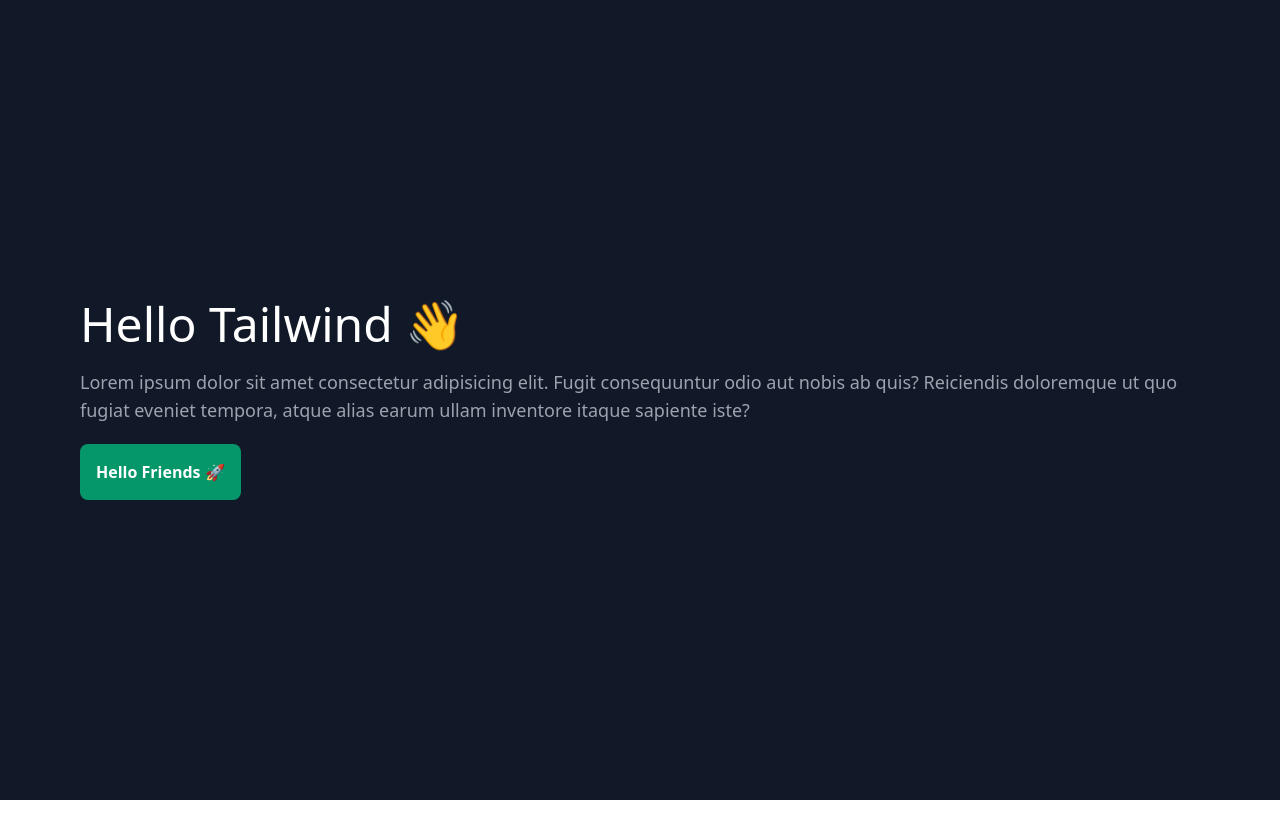
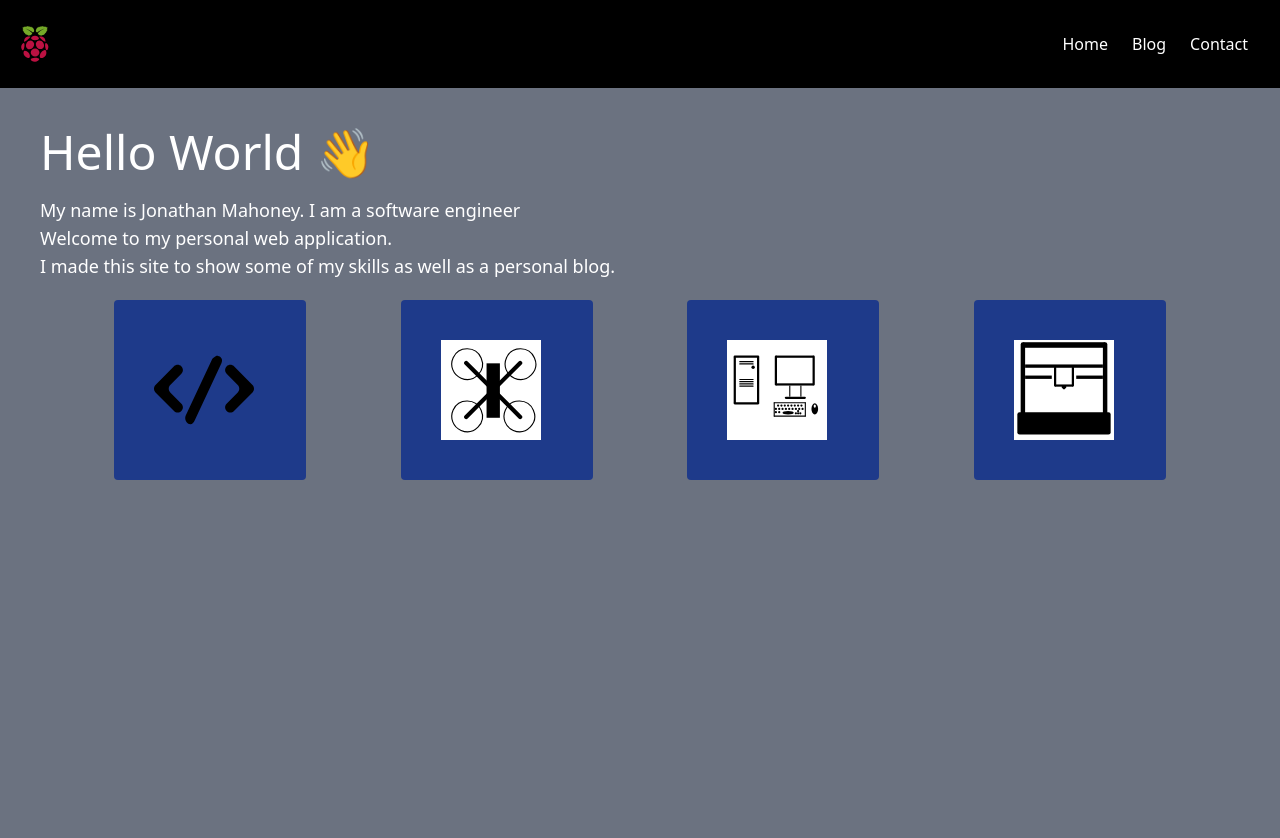
Before and after one commit to jonmahoney15/PersonalSite, a React (Create React App) app in the folder client/: page / in a window 1280 px wide. Shown: the top 838 px of the page. Before the commit the page ends 800 px from the top, so only its background shows below. Built offline with nearby package versions, Linux system fonts and the light colour scheme; the HTML template or start-up script is replaced by a standard one.

Commit message:
added some responsiveness

```diff
--- a/client/src/App.tsx
+++ b/client/src/App.tsx
@@ -1,16 +1,36 @@
+import Navbar from './components/Navbar';
 import './styles/output.css';
+import {ReactComponent as Printer} from './svg/3d_Printer.svg';
+import {ReactComponent as Coding} from './svg/code.svg'
+import {ReactComponent as Computer} from './svg/Computer.svg';
+import {ReactComponent as Quadcopter} from './svg/Quadcopter.svg';
+import Card from './components/Card';
+
 function App() {
   return (
-    <div className="bg-gray-900 p-20 h-screen flex justify-center items-start flex-col">
-      <h1 className="text-5xl text-white">Hello Tailwind 👋</h1>
-      <p className="text-gray-400 mt-5 text-lg">
-        Lorem ipsum dolor sit amet consectetur adipisicing elit. Fugit
-        consequuntur odio aut nobis ab quis? Reiciendis doloremque ut quo fugiat
-        eveniet tempora, atque alias earum ullam inventore itaque sapiente iste?
-      </p>
-      <button className="p-4 bg-green-600 rounded-lg font-bold text-white mt-5 hover:bg-gray-600">
-        Hello Friends 🚀
-      </button>
+    <div>
+      <Navbar/>
+      <div className="p-5 bg-gray-500 h-screen">
+        <div className="flex justify-center p-5 items-start flex-col" >
+          <h1 className="justify-center text-5xl text-white">Hello World 👋</h1>
+          <p className="justify-center text-white mt-5 text-lg">
+              My name is Jonathan Mahoney. I am a software engineer
+            <br/>
+              Welcome to my personal web application.
+            <br/>
+              I made this site to show some of my skills as well as a personal blog.
+          </p>
+        </div>
+        <div className="flex items-center justify-evenly">
+          <Card icon={Coding} altText="Coding" description='Text Text'/>
+          <Card icon={Quadcopter} altText="Quadcopter" description="I like me some quadcopters to do the flippy-floppys"/>
+          <Card
+            icon={Computer}
+            altText="Computer"
+            description="I build my own computers. I also enjoy messing around with small computers like raspberry pis to build my own home network."/>
+          <Card icon={Printer} altText="3D-Printer" description="I annoy my wife with printing everything we own."/>
+        </div>
+      </div>
     </div>
   );
 }
--- /dev/null
+++ b/client/src/components/Card.tsx
@@ -0,0 +1,25 @@
+import React from "react";
+import '../styles/Card.css';
+
+interface CardProp {
+    icon: React.FunctionComponent<React.SVGProps<SVGSVGElement>>;
+    altText: string;
+    description: string;
+}
+
+const Card = (props: CardProp) => {
+  return (
+      <div id="Card">
+          <div className="align-middle p-10 bg-blue-900 rounded">
+            <props.icon style={{height: 100, width: 100}}/>
+          </div>
+          <div className="description">
+            <div>
+              <p className="text-black w-10 md:w-48 lg:w-98">{props.description}</p>
+            </div>
+          </div>
+      </div>
+  );
+}
+
+export default Card;
--- /dev/null
+++ b/client/src/components/Navbar.tsx
@@ -0,0 +1,22 @@
+import RasPi from "../svg/raspberry-pi.svg";
+
+const Navbar = () => {
+    return (
+        <nav className="flex flex-wrap items-center justify-between p-5 bg-black">
+            <img src={RasPi} alt="text" width="120"/>
+            <div className="flex md:hidden">
+                <button id="hamburger">
+                    <img className="toggle block" alt="" height="40" width="40"/>
+                    <img className="toggle hidden" alt="" height="40" width="40"/>
+                </button>
+            </div>
+            <div className="toggle hidden md:flex w-full md:w-auto text-right text-bold mt-5 md:mt-0 border-t-2 border-blue-900 md:border-none">
+                <a href="/" className="block rounded md:inline-block text-white hover:bg-blue-500 px-3 py-3 border-b-2 border-blue-900 md:border-none">Home</a>
+                <a href="/Blog" className="block rounded md:inline-block text-white hover:bg-blue-500 px-3 py-3 border-b-2 border-blue-900 md:border-none">Blog</a>
+                <a href="/Contact" className="block rounded md:inline-block text-white hover:bg-blue-500 px-3 py-3 border-b-2 border-blue-900 md:border-none">Contact</a>
+            </div>
+        </nav>
+    );
+}
+
+export default Navbar;
--- /dev/null
+++ b/client/src/styles/Card.css
@@ -0,0 +1,12 @@
+#Card .description{
+    visibility: hidden;
+    height: 0px;
+}
+
+#Card:hover .description{
+    visibility: visible;
+    height: auto;
+    padding: 5px;
+    background-color: white;
+    border-radius: 0 0 5px 5px;
+}
--- a/client/tailwind.config.js
+++ b/client/tailwind.config.js
@@ -661,6 +661,7 @@
       110: '1.1',
       125: '1.25',
       150: '1.5',
+      200: '2'
     },
     sepia: {
       0: '0',
@@ -939,7 +940,7 @@
     ringWidth: ['responsive', 'focus-within', 'focus'],
     rotate: ['responsive', 'hover', 'focus'],
     saturate: ['responsive'],
-    scale: ['responsive', 'hover', 'focus'],
+    scale: ['responsive', 'hover', 'focus', 'group-hover'],
     sepia: ['responsive'],
     skew: ['responsive', 'hover', 'focus'],
     space: ['responsive'],
```
Also changed, not shown: client/src/svg/raspberry-pi (1).svg (deleted), client/src/svg/raspberry-pi.svg (added).
